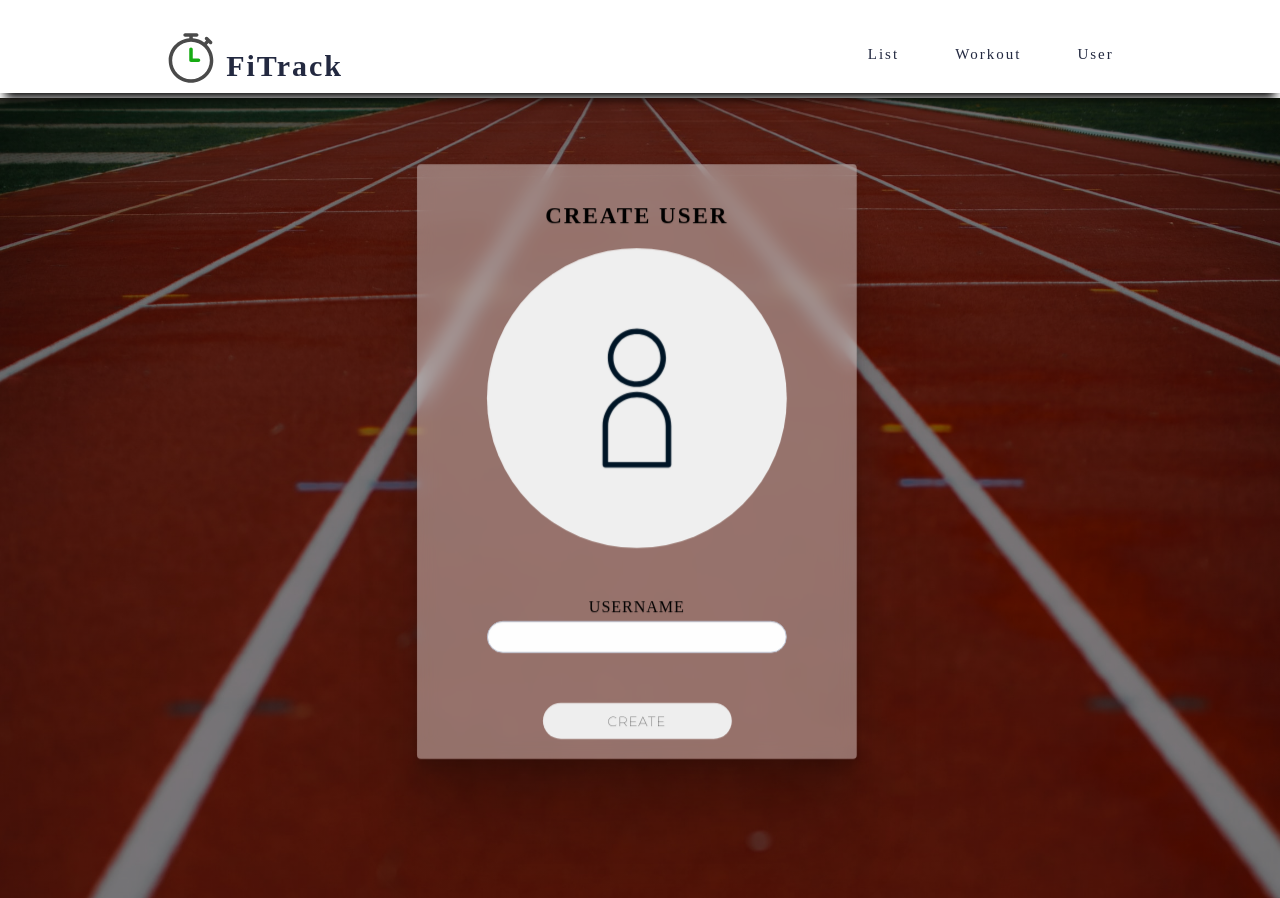
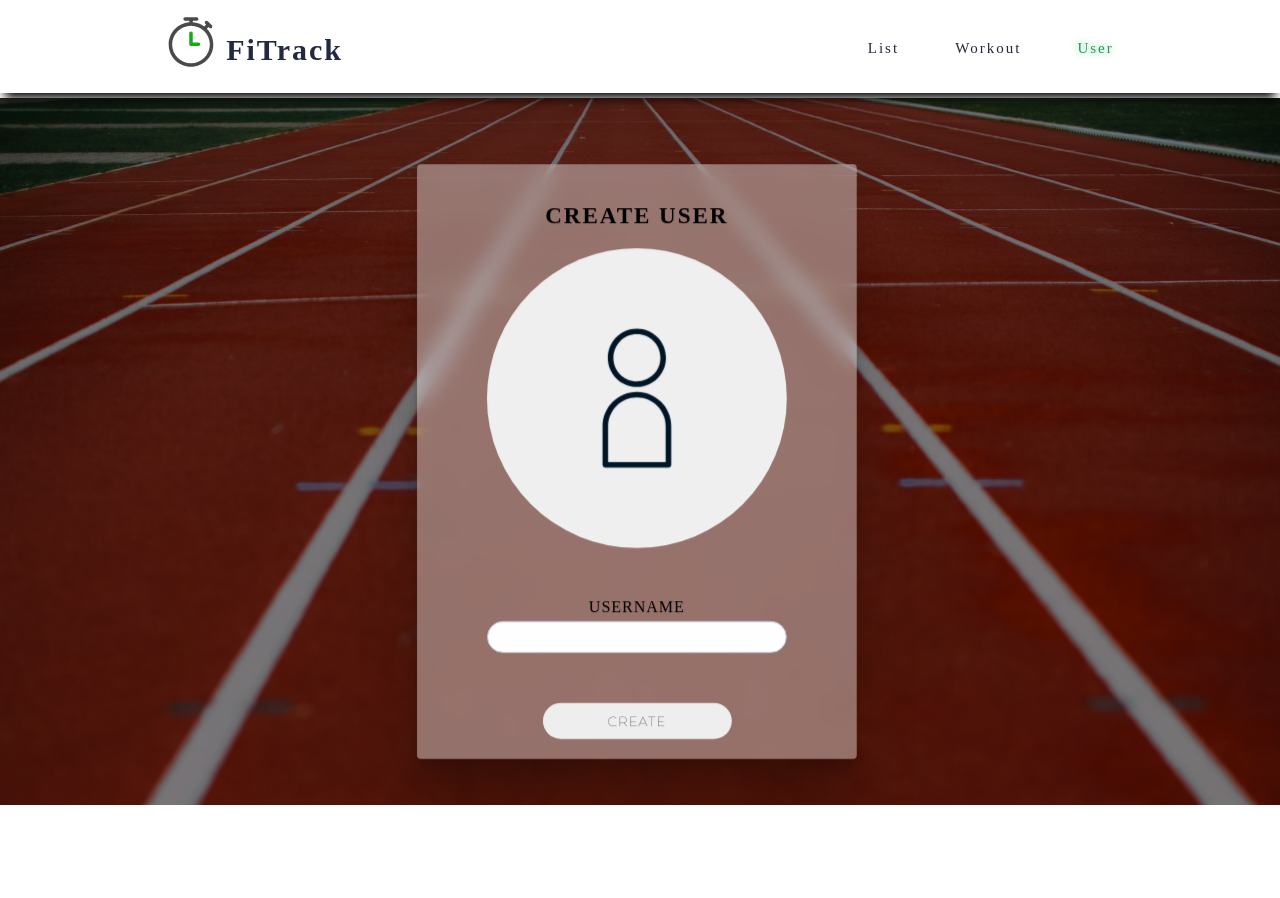
Before and after one commit to fabdul88/FiTrack, a React (Create React App) app in the folder fitrack-client/: page /createuser in a window 1280 px wide. After the commit the page ends 805 px from the top, so only its background shows below. Built offline with nearby package versions, Linux system fonts and the light colour scheme; a web font is replaced by a local one.

Commit message:
minor updates

```diff
--- a/fitrack-client/src/Components/CreateUser/CreateUser.jsx
+++ b/fitrack-client/src/Components/CreateUser/CreateUser.jsx
@@ -25,7 +25,7 @@ export default class CreateUser extends React.Component {
       .then((res) => {
         this.props.history.push({
           pathname: "/createworkout",
-          state: { username: this.state.username },
+          state: user,
         });
         console.log(res.data);
       })
--- a/fitrack-client/src/Components/Header/Navigation.jsx
+++ b/fitrack-client/src/Components/Header/Navigation.jsx
@@ -1,7 +1,6 @@
 import React, { useState } from "react";
-import { Link } from "react-router-dom";
+import { NavLink, Link } from "react-router-dom";
 import { navigationData } from "./navigationData";
-import { motion } from "framer-motion";
 import Logo from "../../assets/logo/stopwatch.svg";
 import "./navigation.scss";
 import burger from "../../assets/icons/burger.svg";
@@ -46,25 +45,25 @@ export default function Navigation() {
           <ul className="nav-container__list">
             {navigationData.map((nav) => {
               return (
-                <Link
+                <NavLink
                   key={nav.id}
                   to={nav.url}
                   className="nav-container__list-item-link"
+                  activeStyle={{
+                    color: `#239B56`,
+                    textShadow: `0 0 8px rgb(82,190,128)`,
+
+                  }}
                 >
-                  <motion.li
+                  <li
                     className="nav-container__list-item"
-                    whileHover={{
-                      scale: 1.5,
-                      textShadow: "0 0 8px rgb(82,190,128)",
-                      color: "#239B56",
-                    }}
                     onClick={() => {
                       setIsOpen(false);
                     }}
                   >
                     {nav.category}
-                  </motion.li>
-                </Link>
+                  </li>
+                </NavLink>
               );
             })}
           </ul>
--- a/fitrack-client/src/Components/Header/navigation.scss
+++ b/fitrack-client/src/Components/Header/navigation.scss
@@ -1,8 +1,11 @@
 @import "../../styles/partials/global";
 
 .nav-container {
+  display: flex;
+  flex-direction: column;
+  justify-content: center;
+  height: 93px;
   margin: 0 0 0.3125rem 0;
-  padding: 30px 0 0;
   box-shadow: 0 10px 10px -5px black;
   position: relative;
   z-index: 50;
@@ -11,6 +14,7 @@
     display: flex;
     position: relative;
     justify-content: space-between;
+    align-items: center;
     margin: 0 3.125vw 0 3.125vw;
     background: #ffffff;
     @include desktop {
@@ -36,6 +40,7 @@
     position: absolute;
     top: -60px;
     right: 0;
+
   }
   &__close {
     width: 35px;
@@ -95,7 +100,7 @@
       position: relative;
       top: 0;
       width: 20vw;
-      padding: 20px 0;
+      padding: 18px 0;
     }
     &-hide {
       display: none;
@@ -111,7 +116,7 @@
         z-index: 5;
         background: #ffffff;
         margin: 0 0 0.625rem 0;
-        padding: 20px 0;
+        padding: 18px 0 20px;
       }
     }
   }
@@ -138,10 +143,35 @@
     &-item {
       margin-left: 0.625rem;
       font-size: 15px;
+
+      &:after{
+        content: '';
+        height: 2px;
+        background: #239B56;
+        position: absolute;
+        left: 10px;
+        right: 0;
+        bottom: -6px;
+        opacity: 0;
+        transform: scaleX(0);
+        transform-origin: left center;
+        transition: all 250ms cubic-bezier(0.25, 0.46, 0.45, 0.94) 0s;
+
+      }
+      &:hover{
+        color: #239B56;
+        &:after{
+          opacity: 1;
+          transform: scaleX(1);
+        }
+      }
       &-link {
+        position: relative;
         text-decoration: none;
         color: $graphite;
-      }
+
+
+    }
     }
   }
 }
--- a/fitrack-client/src/styles/partials/_globalStyles.scss
+++ b/fitrack-client/src/styles/partials/_globalStyles.scss
@@ -1,13 +1,24 @@
 // universal page background
 @mixin backgroundImage {
-  background-image: linear-gradient(rgba(0, 0, 0, 0.5), rgba(0, 0, 0, 0.5)),
-    url(../../assets/backgroundImage/hero.jpg);
-  background-repeat: no-repeat;
-  background-size: cover;
-  min-height: 100vh;
   display: flex;
   flex-direction: column;
   align-items: center;
+  min-height:calc(100vh - 93px);
+  position: relative;
+  overflow-x: hidden;
+  &:before{
+    content: '';
+     background-image: linear-gradient(rgba(0, 0, 0, 0.5), rgba(0, 0, 0, 0.5)),
+    url(../../assets/backgroundImage/hero.jpg);
+    background-repeat: no-repeat;
+    background-size: cover;
+    position: absolute;
+    top: 0;
+    left: 0;
+    right: 0;
+    bottom: 0;
+    z-index: -1;
+  }
 }
 
 // card style
```
